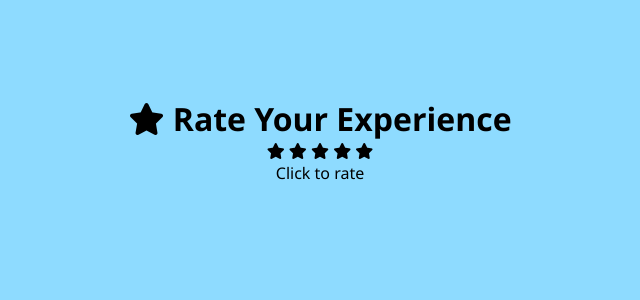
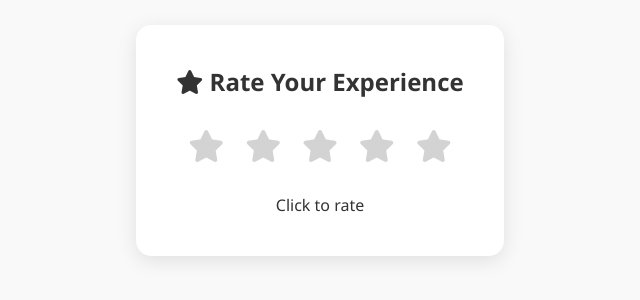
Before and after one commit to abhi790/100-Days-Javascript-Commitment, a plain HTML site: page projects/023-star-ratingcomponent/index.html in a window 1280 px wide. Shown: the part 260-560 px from the top of the page, without its empty margins (320-960 px from the left). Drawn offline with Linux system fonts and the light colour scheme; files that its build step writes are made by us from their sources.

Commit message:
style(p023): add complete CSS styling

```diff
--- a/projects/023-star-ratingcomponent/index.html
+++ b/projects/023-star-ratingcomponent/index.html
@@ -8,7 +8,75 @@
       rel="stylesheet"
       href="https://cdnjs.cloudflare.com/ajax/libs/font-awesome/6.5.0/css/all.min.css"
     />
-    <link rel="stylesheet" href="style.css" />
+    <!-- <link rel="stylesheet" href="style.css" /> -->
+    <style>
+      :root {
+        --bg: #f9f9f9;
+        --bg-container: #ffffff;
+        --text-primary: #333333;
+        --star-default: #d3d3d3;
+        --star-active: #f5a623;
+      }
+
+      * {
+        margin: 0;
+        padding: 0;
+        box-sizing: border-box;
+      }
+
+      body {
+        font-family: "Segoe UI", Tahoma, Geneva, Verdana, sans-serif;
+        min-height: 100vh;
+        background: var(--bg);
+        display: flex;
+        align-items: center;
+        justify-content: center;
+      }
+
+      .container {
+        background: var(--bg-container);
+        padding: 40px;
+        border-radius: 15px;
+        box-shadow: 0 5px 20px rgba(0, 0, 0, 0.1);
+        text-align: center;
+        display: flex;
+        flex-direction: column;
+        gap: 20px;
+      }
+
+      h1 {
+        color: var(--text-primary);
+        font-size: 24px;
+      }
+
+      .stars {
+        display: flex;
+        justify-content: space-between;
+        align-items: center;
+        padding: 0.75rem;
+      }
+
+      .star {
+        font-size: 32px;
+        color: var(--star-default);
+        cursor: pointer;
+        transition: color 0.2s ease;
+      }
+
+      .star:hover {
+        color: var(--star-active);
+      }
+
+      .star.active {
+        color: var(--star-active);
+      }
+
+      .rating-text {
+        font-size: 16px;
+        color: var(--text-primary);
+        font-weight: 500;
+      }
+    </style>
   </head>
   <body>
     <div class="container">
@@ -23,6 +91,5 @@
       </div>
       <p class="rating-text">Click to rate</p>
     </div>
-    <script src="script.js"></script>
   </body>
 </html>
```
